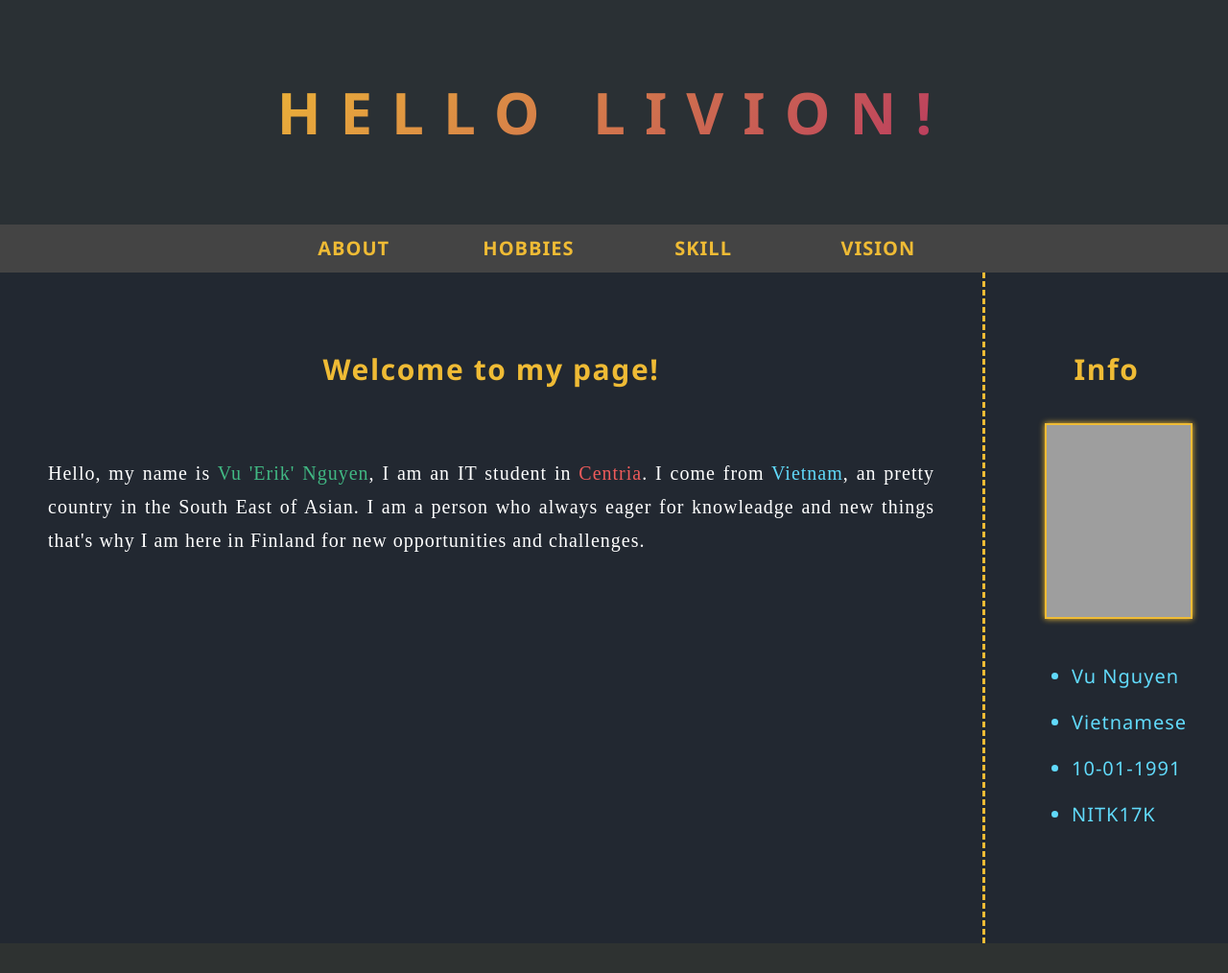
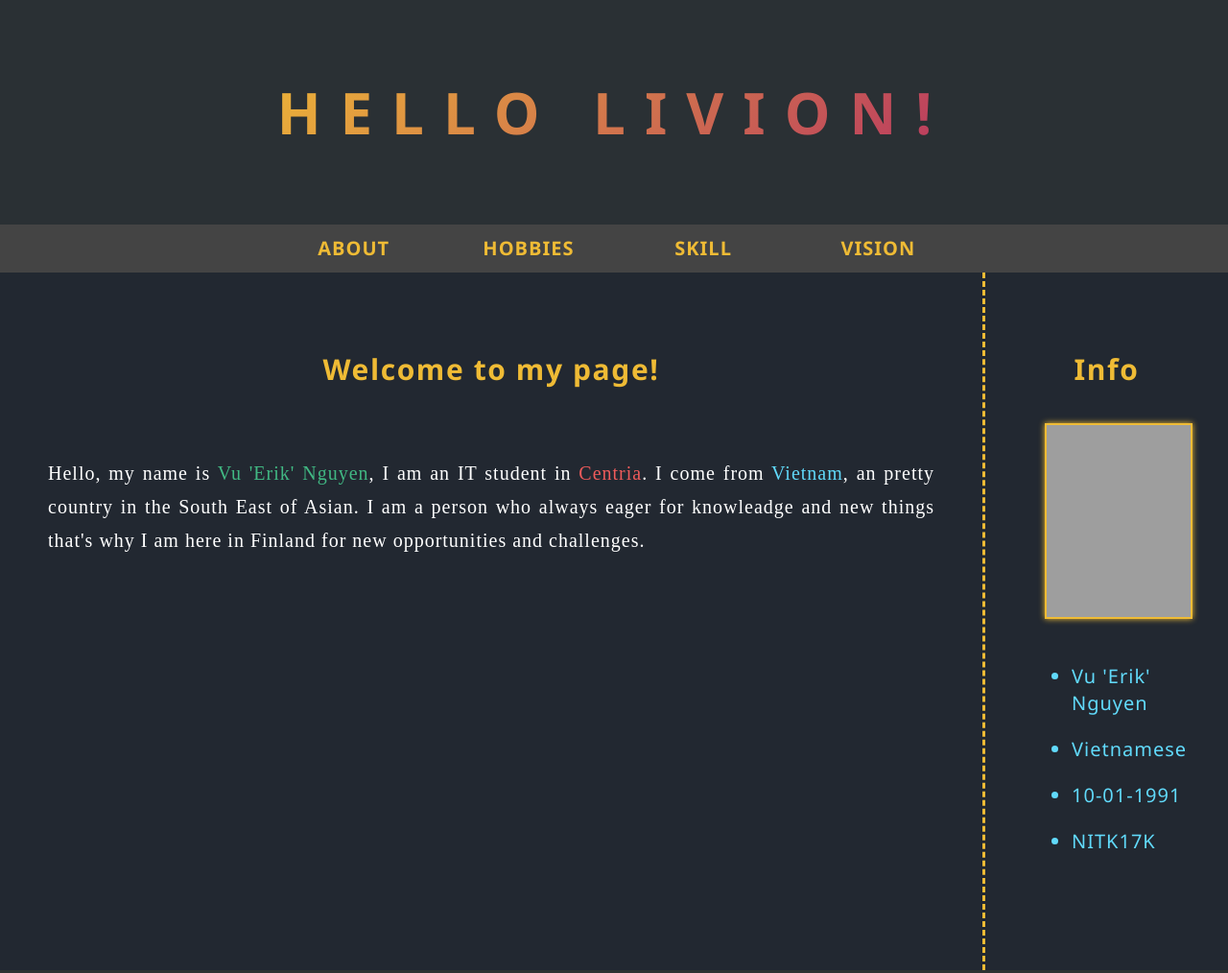
Before and after one commit to ndkv101/about-me, a plain HTML site: page index.html in a window 1280 px wide. Shown: the top 1014 px of the page at 96% size. Drawn offline with Linux system fonts and the light colour scheme; grey boxes are pictures that could not be loaded.

Commit message:
Changing the nickname to Erik

```diff
--- a/index.html
+++ b/index.html
@@ -42,7 +42,7 @@
               </div>
               <div id="my-info">
                   <ul>
-                    <li><p>Vu Nguyen</p></li>
+                    <li><p>Vu 'Erik' Nguyen</p></li>
                     <li><p>Vietnamese</p></li>
                     <li><p>10-01-1991</p></li>
                     <li><p>NITK17K</p></li>
```
